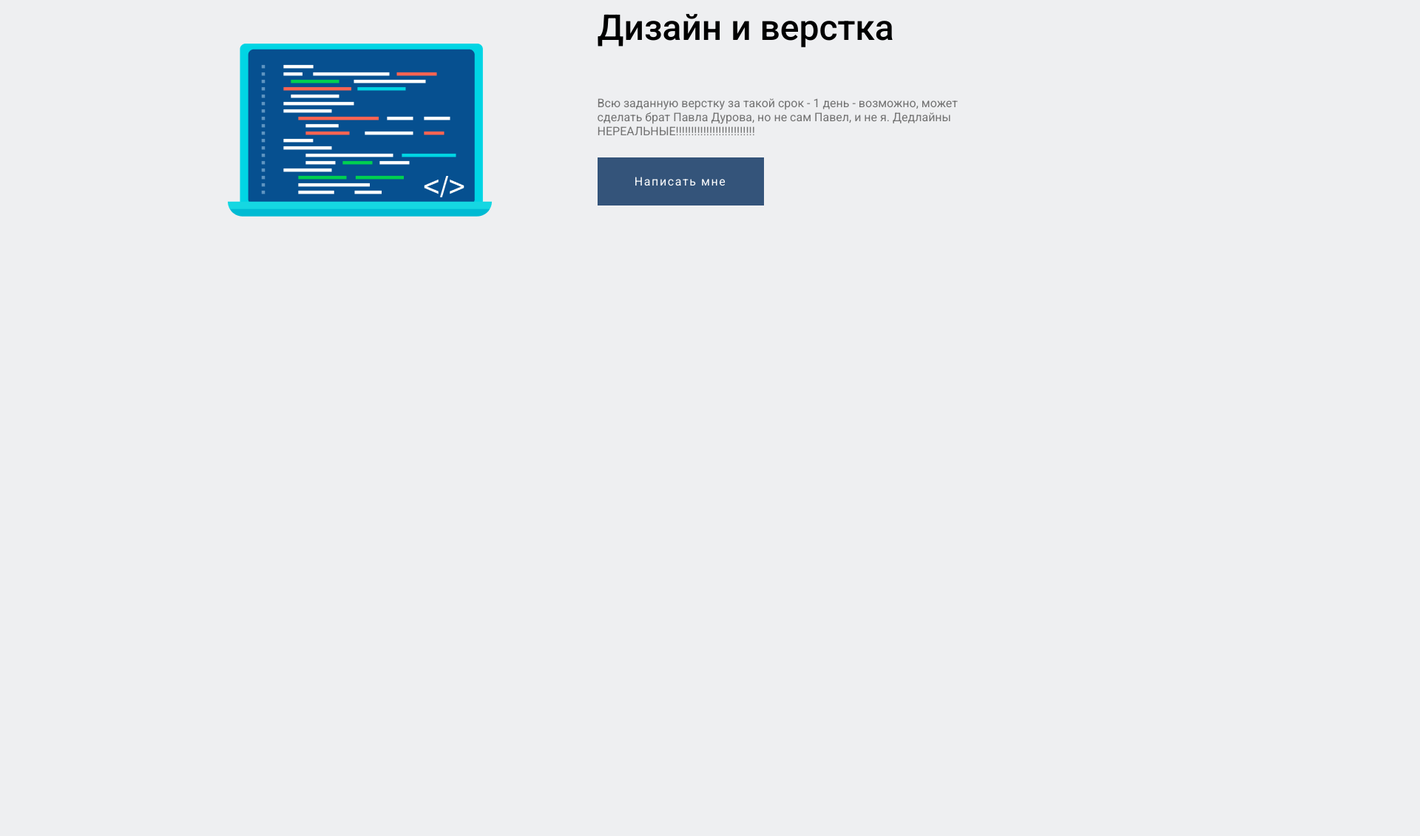
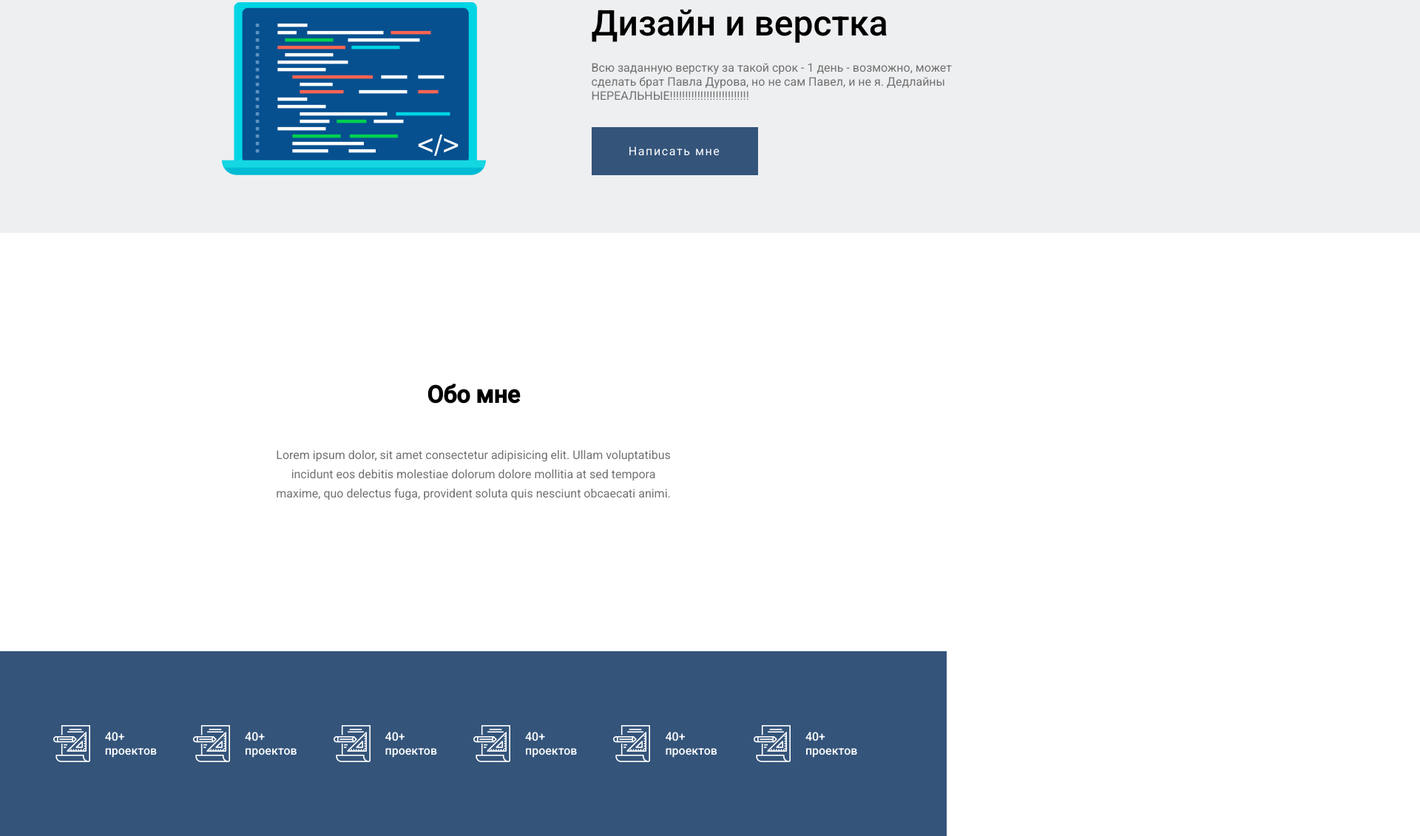
Before and after one commit to NargizaKasymova/EPRInstitute, a plain HTML site: page index.html in a window 1280 px wide. Shown: the part 385-1516 px from the top of the page at 74% size, 1920 px wide, since content can reach past the window. Before the commit the page ends 800 px from the top, so only its background shows below. Drawn offline with Linux system fonts and the light colour scheme; no server answers; a web font is replaced by a local one.

Commit message:
2section added

```diff
--- /dev/null
+++ b/css/about.css
@@ -0,0 +1,18 @@
+.about {
+    max-width: 540px;
+    margin:auto;
+    padding: 100px 0;
+}
+.about-title {
+
+    font-size: 32px;
+    text-align: center;
+}
+
+.about-description {
+    font-size: 16px;
+    text-align: center;
+    color: #727272;
+    margin-top: 50px;
+    line-height: 26px;
+}
--- a/css/page1.css
+++ b/css/page1.css
@@ -3,8 +3,8 @@
 .page1 {
     display: flex;
     justify-content: space-between;
-    width: 1200.1px;
-
+    width: 1200px;
+    background-color: #EEEFF1;
     margin-top: 271px
 
 }
@@ -21,6 +21,7 @@
     display: flex;
     flex-direction: column;
     margin-left:143.1px;
+    justify-content: space-between;
 
 }
 
@@ -29,7 +30,7 @@
     font-family: 'Roboto', sans-serif;
     font-weight: 500;
     font-size: 48px;
-    margin-top: -50px;
+    /* margin-top: -50px; */
 }
 
 .page1-description {
--- /dev/null
+++ b/css/projects.css
@@ -0,0 +1,41 @@
+.projects {
+
+    /* width: 1920px; */
+    height: 250px;
+
+    background-color: #34547A ;
+
+    display: flex;
+    justify-content: center;
+    align-items: center;
+    flex-wrap: wrap;
+
+}
+
+
+
+.project {
+    display: flex;
+
+    align-items: center;
+    font-size: 16px;
+    color: white;
+    font-family: Roboto, sans-serif;
+    font-weight:500;
+    flex-wrap: wrap;
+    margin-right:49px;
+
+
+}
+.project-data {
+    margin-left: 20px;
+}
+
+@media screen and(max-width: 360px) {
+    .projects {
+        justify-content: space-around;
+    }
+    .project {
+        margin: 0;
+    }
+}
--- a/index.css
+++ b/index.css
@@ -4,6 +4,27 @@
 
 * {
     font-family: 'Roboto', sans-serif;
-    background-color: #EEEFF1;
+    /* background-color: #EEEFF1; */
     text-decoration: none;
+    box-sizing: border-box;
+    margin: 0;
+    padding: 0;
 }
+
+.full-gray-width{
+    width: 1920px;
+    height: 700px;
+    background-color: #EEEFF1
+}
+
+.content {
+    max-width: 1091px;
+    margin: auto;
+}
+
+@media screen and(max-width: 1024px) {
+    .content {
+        max-width: 800px;
+    }
+
+}
--- a/index.html
+++ b/index.html
@@ -1,5 +1,6 @@
 <!DOCTYPE html>
-<html >
+<html>
+
 <head>
     <meta charset="UTF-8">
     <meta http-equiv="X-UA-Compatible" content="IE=edge">
@@ -10,12 +11,15 @@
     <link rel="stylesheet" href="css/header.css">
     <link rel="stylesheet" href="css/images.css">
     <link rel="stylesheet" href="css/page1.css">
+    <link rel="stylesheet" href="css/about.css">
+    <link rel="stylesheet" href="css/projects.css">
 
 
 
 </head>
+
 <body>
-
+<section class="full-gray-width">
     <header>
         <p class="logo">WD</p>
         <a name="main author works process contacts"></a>
@@ -41,7 +45,8 @@
             <p class="page1-title"> Дизайн и верстка</p>
 
             <p class="page1-description">
-            Всю заданную верстку за такой срок - 1 день -  возможно, может сделать брат Павла Дурова, но не сам Павел, и не я. Дедлайны НЕРЕАЛЬНЫЕ!!!!!!!!!!!!!!!!!!!!!!!!!!
+                Всю заданную верстку за такой срок - 1 день - возможно, может сделать брат Павла Дурова, но не сам
+                Павел, и не я. Дедлайны НЕРЕАЛЬНЫЕ!!!!!!!!!!!!!!!!!!!!!!!!!!
             </p>
 
             <button class="page1-button">
@@ -50,6 +55,64 @@
 
         </div>
     </div>
+</section>
+
+    <section class="content about">
+        <div class="about">
+            <h1 class="about-title">Обо мне</h1>
+            <p class="about-description">
+                Lorem ipsum dolor, sit amet consectetur adipisicing elit. Ullam voluptatibus incidunt eos debitis
+                molestiae
+                dolorum dolore mollitia at sed tempora maxime, quo delectus fuga, provident soluta quis nesciunt
+                obcaecati
+                animi.
+            </p>
+
+        </div>
+    </section>
+
+    <section >
+        <div class="projects">
+            <div class="project">
+                <img class="project-icon" src="css/images/project.png">
+                <span class="project-data">40+ <br/>проектов</span>
+            </div>
+
+            <div class="project">
+                <img class="project-icon" src="css/images/project.png">
+                <span class="project-data">40+ <br/>проектов</span>
+            </div>
+
+            <div class="project">
+                <img class="project-icon" src="css/images/project.png">
+                <span class="project-data">40+ <br/>проектов</span>
+            </div>
+
+            <div class="project">
+                <img class="project-icon" src="css/images/project.png">
+                <span class="project-data">40+ <br/>проектов</span>
+            </div>
+
+
+            <div class="project">
+                <img class="project-icon" src="css/images/project.png">
+                <span class="project-data">40+ <br/>проектов</span>
+            </div>
+
+
+            <div class="project">
+                <img class="project-icon" src="css/images/project.png">
+                <span class="project-data">40+ <br/>проектов</span>
+            </div>
+
+    </section>
+
+
+
+
 
 </body>
+
+<script src="scripts/index.js"></script>
+
 </html>
--- /dev/null
+++ b/scripts/index.js
@@ -0,0 +1,30 @@
+
+fetch('http://192.168.0.117:5050/my-links', {
+    method: "GET"
+})
+.then(response => {
+    console.log(response);
+    return response.json();
+})
+.then(data => {
+    console.log(data);
+
+})
+.catch(e=> {
+    console.log('Fetch error: ', e)
+})
+
+async function getMyLinks() {
+    try {
+        const response = await fetch('http://192.168.0.117:5050/my-links', {
+            method: "GET"
+        });
+        const data= await response.json()
+
+        alert(data)
+    } catch(e) {
+        console.log("Error: ", e)
+
+    }
+}
+getMyLinks()
```
Also changed, not shown: css/images/project.png (added). Lines whose indentation alone changed are shown as unchanged.
